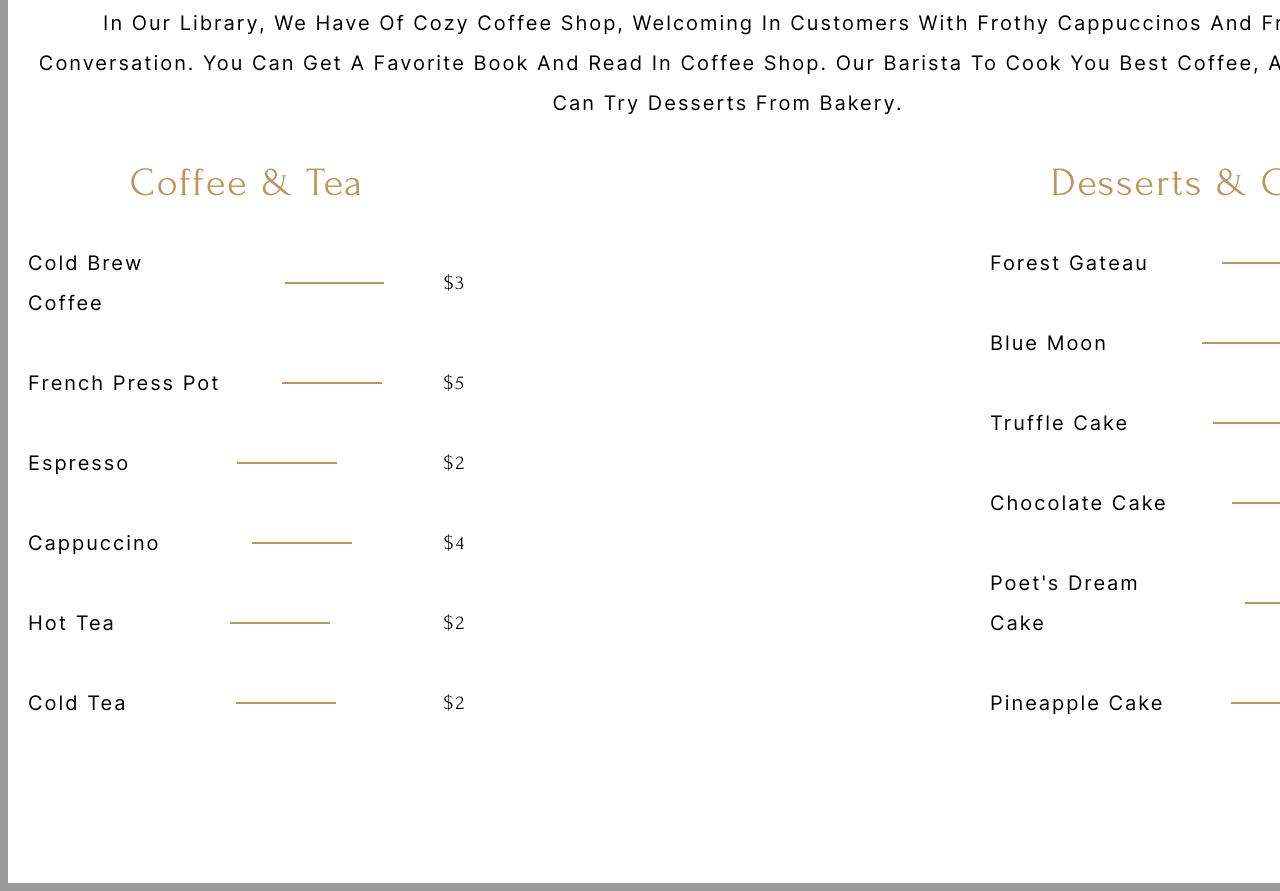
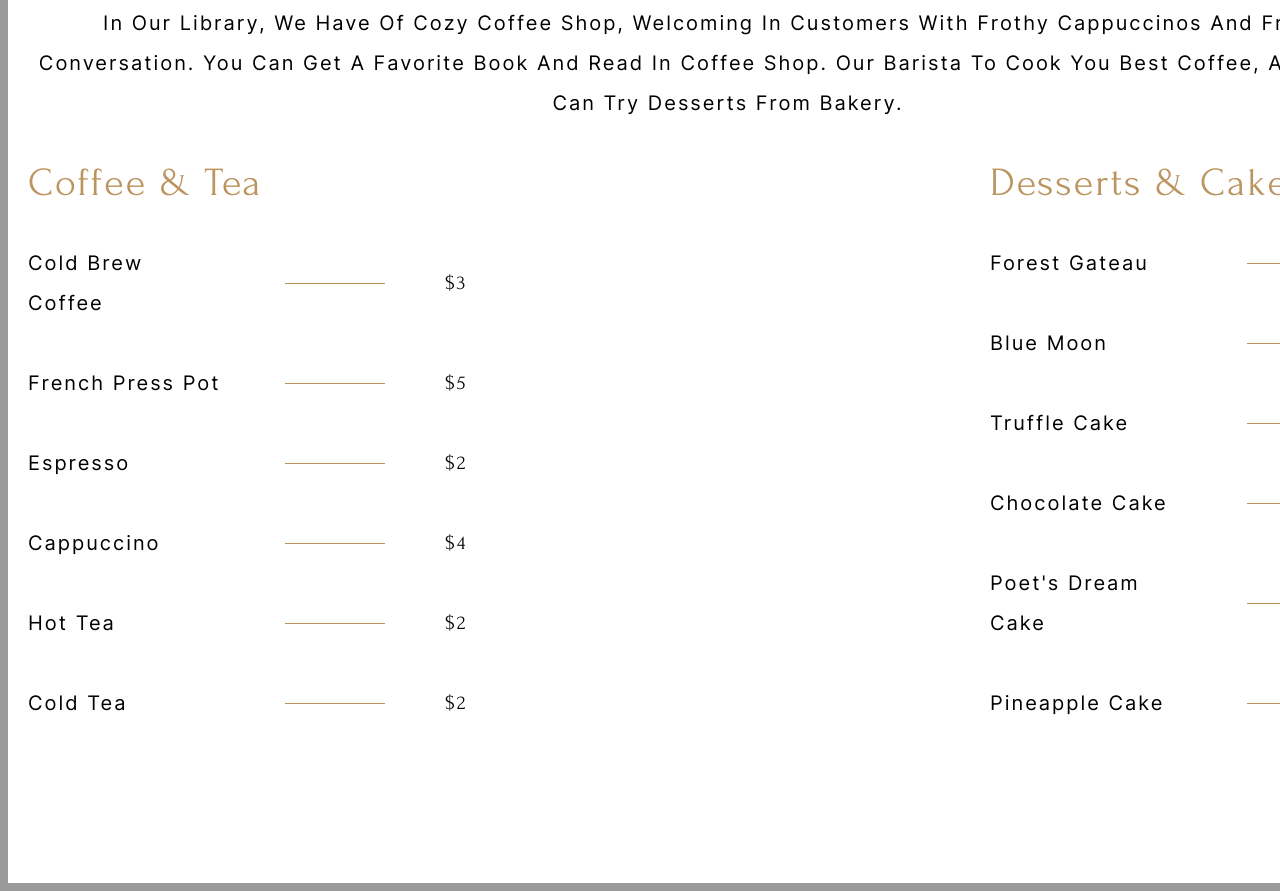
Before and after one commit to VicKhod/RS_Lib, a website: page index.html in a window 1280 px wide. Shown: the part 1654-2545 px from the top of the page. Drawn offline with Linux system fonts and the light colour scheme.

Commit message:
refactor: change flex to grid at menu item

```diff
--- a/index.html
+++ b/index.html
@@ -466,7 +466,7 @@
           </p>
           <div class="coffee-shop__container">
             <div class="coffee-shop__container__col left">
-              <p class="coffee-shop__container__col__title">Coffee & Tea</p>
+              <p class="coffee-shop__container__col__title title-left">Coffee & Tea</p>
               <div class="coffee-shop__container__col__item">
                 <p>Cold Brew Coffee</p>
                 <hr class="coffee-shop__container__col__line">
@@ -500,7 +500,7 @@
             </div>
 
             <div class="coffee-shop__container__col right">
-              <p class="coffee-shop__container__col__title">Desserts & Cakes</p>
+              <p class="coffee-shop__container__col__title title-right">Desserts & Cakes</p>
               <div class="coffee-shop__container__col__item">
                 <p>Forest Gateau</p>
                 <hr class="coffee-shop__container__col__line">
@@ -534,7 +534,10 @@
             </div>
           </div>
         </section>
-        <section class="contacts" id="contacts"></section>
+
+        <section class="contacts" id="contacts">
+
+        </section>
         <section class="library-card" id="library-card"></section>
       </main>
       <footer></footer>
--- a/style.scss
+++ b/style.scss
@@ -384,12 +384,10 @@ img {
 }
 
 .coffee-shop__container__col {
-  width: 438px;
   display: flex;
   flex-direction: column;
-  align-items: center;
-  justify-content: flex-end;
   gap: 40px;
+  width: 438px;
 }
 
 .coffee-shop__container__col__title {
@@ -401,12 +399,23 @@ img {
   line-height: 40px; /* 100% */
   letter-spacing: 2px;
   text-transform: capitalize;
+
+  .title-left {
+    text-align: left;
+    margin: 0 auto;
+  }
+
+  .title-right {
+    text-align: right;
+    margin: 0 auto;
+  }
 }
 
 .coffee-shop__container__col__item {
-  @include mixin-display-flex-row(flex-end);
-  gap: 60px;
-  width: 100%;
+  display: grid;
+  grid-template-columns: 197px 100px 21px;
+  align-items: center;
+  column-gap: 60px;
 
   p {
     color: #000;
@@ -426,5 +435,6 @@ img {
 
 .coffee-shop__container__col__line {
   width: 100px;
-  border: 1px solid #bb945f;
+  height: 1px;
+  background-color: #bb945f;
 }
```
Also changed, not shown: style.css, 1 other file.
